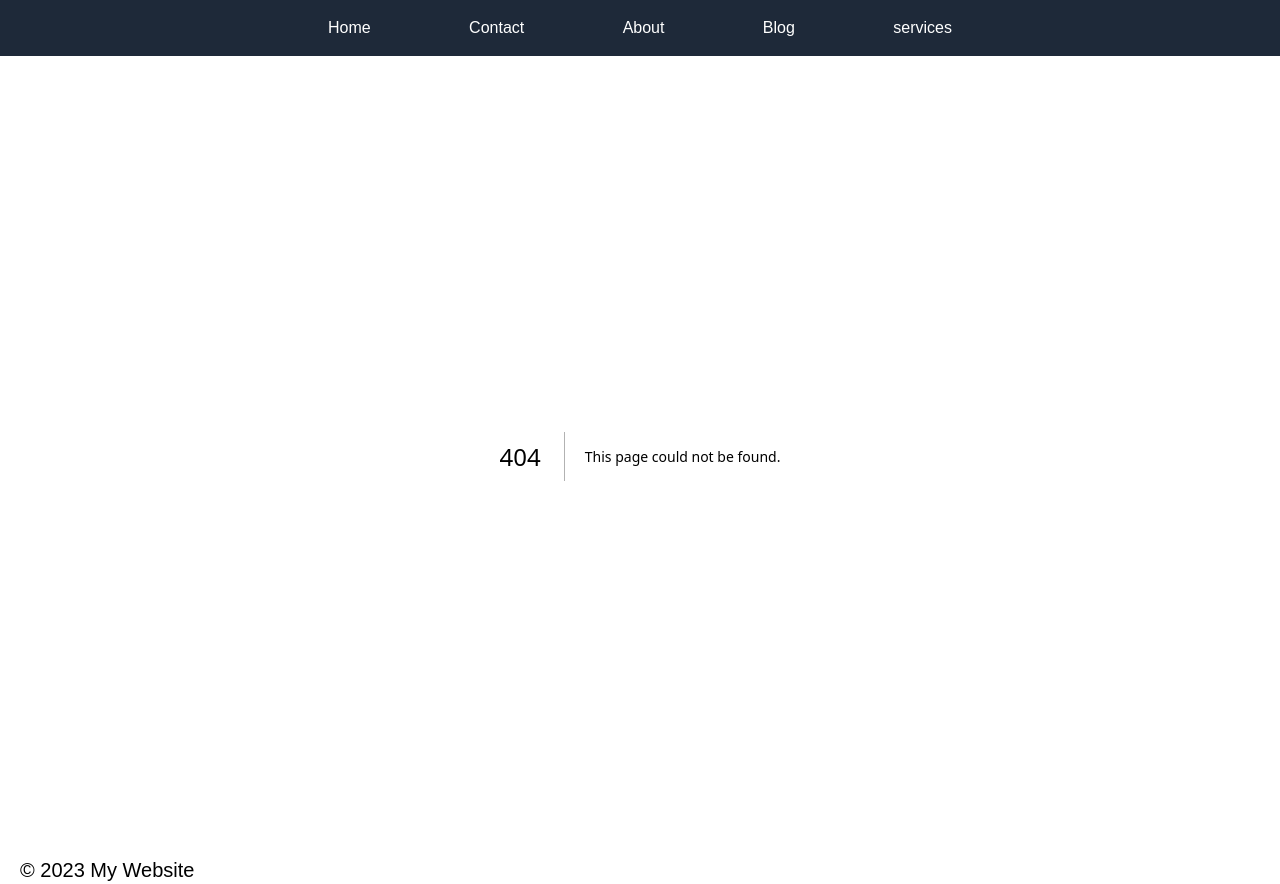
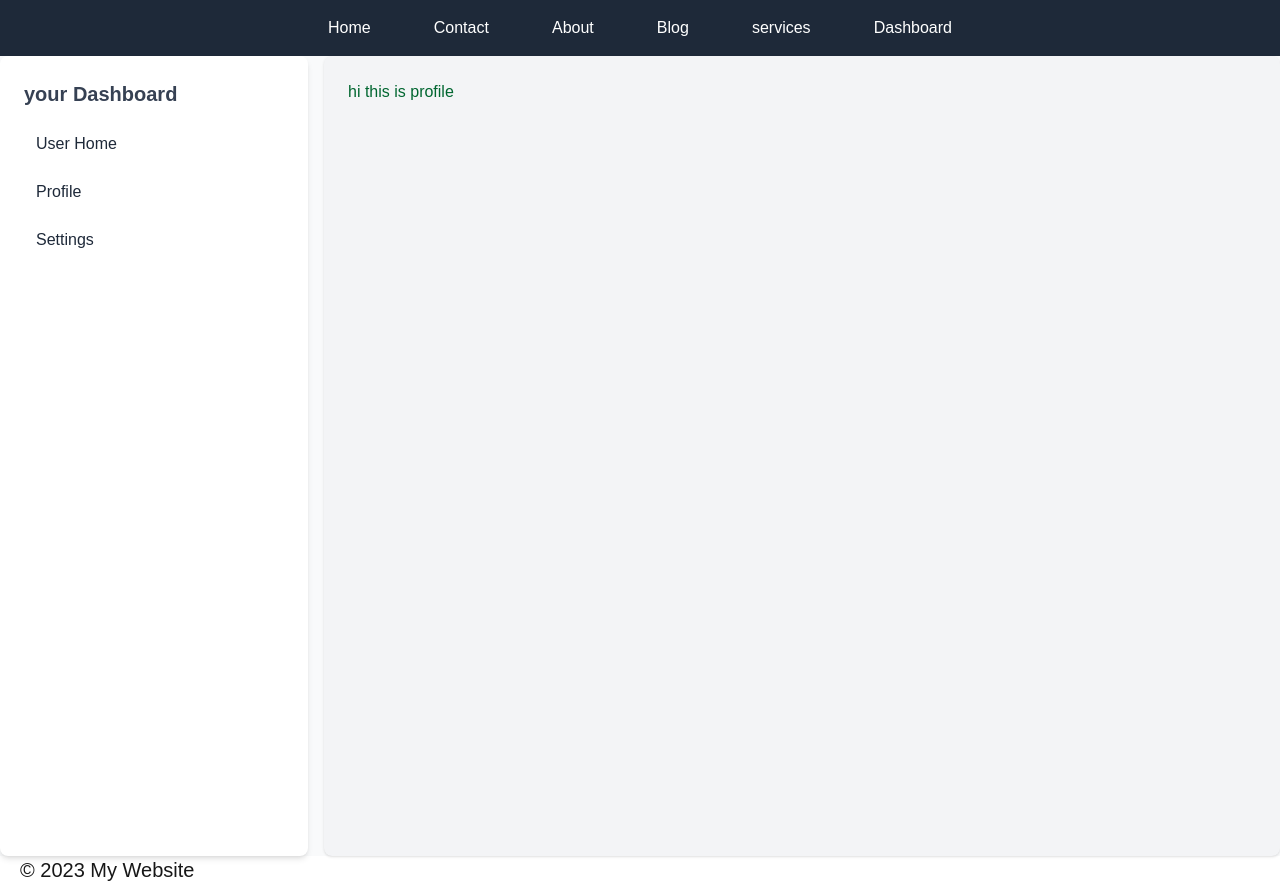
Before and after one commit to arjahid/Next-Js, a Next.js app: page /dashboard/profile in a window 1280 px wide. Before the commit this address had no page. Built offline with nearby package versions, Linux system fonts and the light colour scheme.

Commit message:
setup route

```diff
--- a/src/app/components/Navbar.jsx
+++ b/src/app/components/Navbar.jsx
@@ -10,6 +10,7 @@ export default function Navbar() {
            <Link href='/about'><li>About</li></Link>
             <Link href='/blog'><li>Blog</li></Link>
             <Link href='/servicess'><li>services</li></Link>
+            <Link href='/dashboard'><li>Dashboard</li></Link>
           </ul>
         </nav>
   )
--- a/src/app/(dashboard)/layout.jsx
+++ b/src/app/dashboard/layout.jsx
@@ -1,19 +1,20 @@
 import React from 'react'
+import Link from 'next/link'
 
 export default function layout({children}) {
   return (
     <div className='min-h-screen grid grid-cols-12 gap-4 bg-gray-50'>
         <div className='col-span-3 bg-white p-6 shadow-md rounded-lg flex flex-col items-start'>
-            <h2 className='text-xl font-bold mb-4 text-gray-700'>Dashboard</h2>
+            <h2 className='text-xl font-bold mb-4 text-gray-700'>your Dashboard</h2>
             <ul className='space-y-2 w-full'>
                 <li className='w-full'>
-                    <a href="#" className='block px-3 py-2 rounded hover:bg-gray-100 text-gray-800 font-medium'>User Home</a>
+                    <Link href="#" className='block px-3 py-2 rounded hover:bg-gray-100 text-gray-800 font-medium'>User Home</Link>
                 </li>
                 <li className='w-full'>
-                    <a href="#" className='block px-3 py-2 rounded hover:bg-gray-100 text-gray-800 font-medium'>Profile</a>
+                    <Link href="/dashboard/profile" className='block px-3 py-2 rounded hover:bg-gray-100 text-gray-800 font-medium'>Profile</Link>
                 </li>
                 <li className='w-full'>
-                    <a href="#" className='block px-3 py-2 rounded hover:bg-gray-100 text-gray-800 font-medium'>Settings</a>
+                    <Link href="/dashboard/setting" className='block px-3 py-2 rounded hover:bg-gray-100 text-gray-800 font-medium'>Settings</Link>
                 </li>
             </ul>
         </div>
--- /dev/null
+++ b/src/app/dashboard/profile/page.jsx
@@ -0,0 +1,7 @@
+import React from 'react'
+
+export default function page() {
+  return (
+    <div><h2 className='text-green-800'>hi this is profile</h2></div>
+  )
+}
--- /dev/null
+++ b/src/app/dashboard/setting/page.jsx
@@ -0,0 +1,7 @@
+import React from 'react'
+
+export default function page() {
+  return (
+    <div>page <h2 className='text-green-800'>hi this is setting</h2></div>
+  )
+}
```
Also changed, not shown: src/app/dashboard/page.jsx (renamed from src/app/(dashboard)/user-dashboard/page.jsx).
